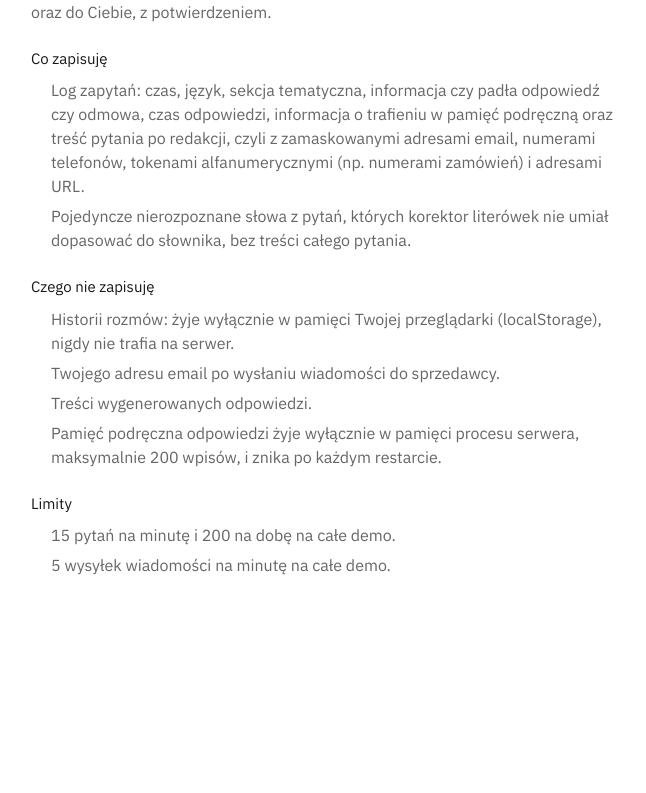
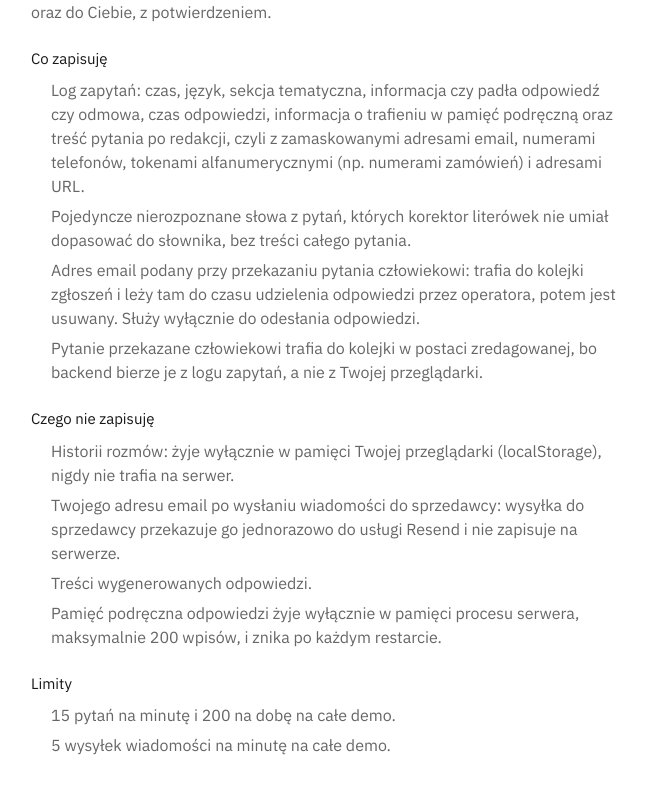
Before and after one commit to OskarOG1/Chatbot-RAG, a Next.js app in the folder frontend-next/: page /prywatnosc in a window 1280 px wide. Shown: the part 1014-1807 px from the top of the page, without its empty margins (313-959 px from the left). Before the commit the page ends 1639 px from the top, so only its background shows below. Built offline with nearby package versions, Linux system fonts and the light colour scheme.

Commit message:
prywatnosc: adres w kolejce zgloszen

```diff
--- a/frontend-next/app/prywatnosc/page.tsx
+++ b/frontend-next/app/prywatnosc/page.tsx
@@ -52,11 +52,13 @@ const TRESC: Record<Lang, TrescPrywatnosci> = {
     storedText: [
       'Log zapytań: czas, język, sekcja tematyczna, informacja czy padła odpowiedź czy odmowa, czas odpowiedzi, informacja o trafieniu w pamięć podręczną oraz treść pytania po redakcji, czyli z zamaskowanymi adresami email, numerami telefonów, tokenami alfanumerycznymi (np. numerami zamówień) i adresami URL.',
       'Pojedyncze nierozpoznane słowa z pytań, których korektor literówek nie umiał dopasować do słownika, bez treści całego pytania.',
+      'Adres email podany przy przekazaniu pytania człowiekowi: trafia do kolejki zgłoszeń i leży tam do czasu udzielenia odpowiedzi przez operatora, potem jest usuwany. Służy wyłącznie do odesłania odpowiedzi.',
+      'Pytanie przekazane człowiekowi trafia do kolejki w postaci zredagowanej, bo backend bierze je z logu zapytań, a nie z Twojej przeglądarki.',
     ],
     notStored: 'Czego nie zapisuję',
     notStoredText: [
       'Historii rozmów: żyje wyłącznie w pamięci Twojej przeglądarki (localStorage), nigdy nie trafia na serwer.',
-      'Twojego adresu email po wysłaniu wiadomości do sprzedawcy.',
+      'Twojego adresu email po wysłaniu wiadomości do sprzedawcy: wysyłka do sprzedawcy przekazuje go jednorazowo do usługi Resend i nie zapisuje na serwerze.',
       'Treści wygenerowanych odpowiedzi.',
       'Pamięć podręczna odpowiedzi żyje wyłącznie w pamięci procesu serwera, maksymalnie 200 wpisów, i znika po każdym restarcie.',
     ],
@@ -91,11 +93,13 @@ const TRESC: Record<Lang, TrescPrywatnosci> = {
     storedText: [
       'A request log: time, language, topic section, whether the request got an answer or a refusal, response time, whether it was served from cache, and the question text after redaction, meaning email addresses, phone numbers, alphanumeric tokens (such as order numbers) and URLs are masked out.',
       'Single unrecognised words from questions that the typo corrector could not match to its dictionary, never the full question text.',
+      'The email address you enter when you pass a question to a person: it goes into the request queue and stays there until an operator answers, then it is deleted. It is used only to send you the answer.',
+      'A question passed to a person enters the queue in redacted form, because the backend takes it from the request log, not from your browser.',
     ],
     notStored: "What I don't store",
     notStoredText: [
       "Conversation history: it lives only in your browser's storage (localStorage) and never reaches the server.",
-      'Your email address after sending a message to the seller.',
+      'Your email address after sending a message to the seller: sending to the seller passes it once to the Resend service and does not store it on the server.',
       'The text of generated answers.',
       "The response cache lives only in the server process's memory, capped at 200 entries, and is cleared on every restart.",
     ],
```
